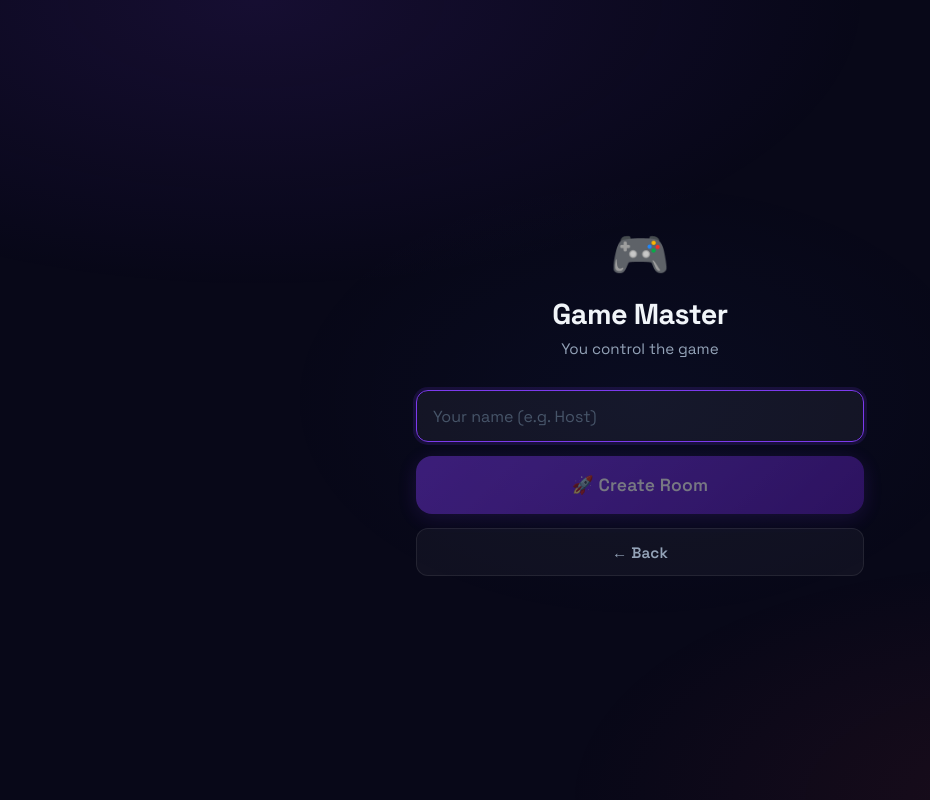
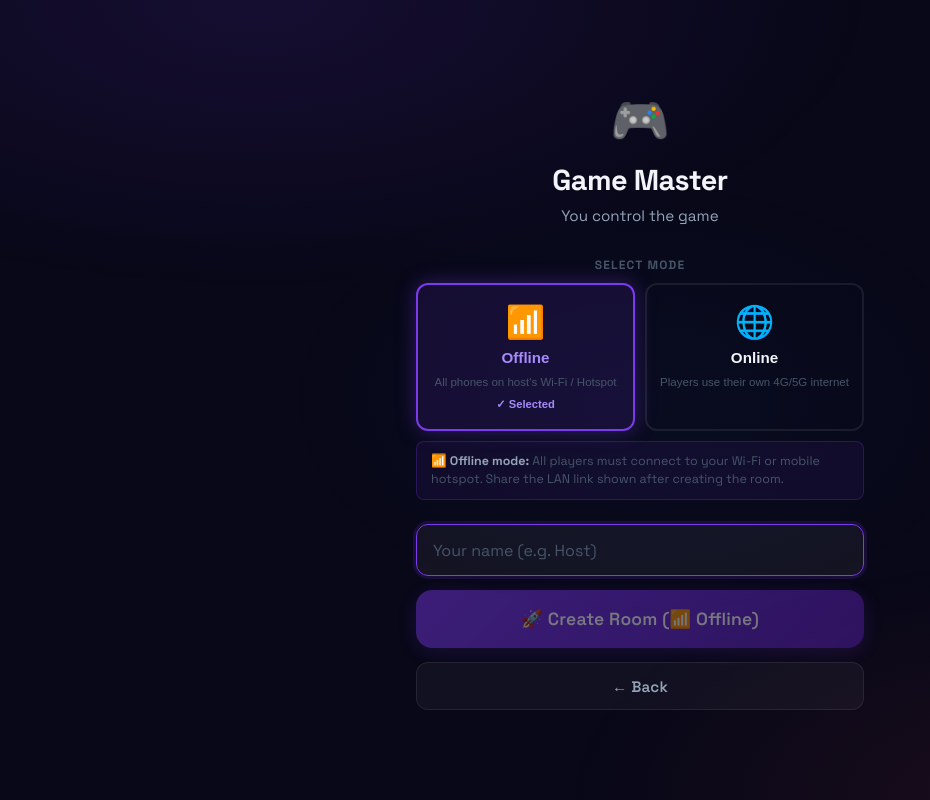
Before and after one commit to thamilselvan1215/IMPOSTER-GAME, a Next.js app in the folder client/: page /host in a window 1280 px wide. Shown: the whole page, without its empty margins (0-930 px from the left). Built offline with nearby package versions, Linux system fonts and the light colour scheme; no server answers.

Commit message:
Add Online/Offline mode selector on Game Master screen

```diff
--- a/client/src/components/HostDashboard.tsx
+++ b/client/src/components/HostDashboard.tsx
@@ -21,6 +21,7 @@ export default function HostDashboard() {
   const [nameEntered, setNameEntered] = useState(false);
   const [showQR, setShowQR] = useState(false);
   const [joinUrl, setJoinUrl] = useState('');
+  const [gameMode, setGameMode] = useState<'offline' | 'online'>('offline');
   const [imposterRevealed, setImposterRevealed] = useState<string[] | null>(null);
   const [copied, setCopied] = useState(false);
   // Playback position tracking (for seek slider)
@@ -37,8 +38,16 @@ export default function HostDashboard() {
     setTimeout(() => setToast(null), 3500);
   }, []);
 
-  // Build join URL for phones (replaces localhost with LAN IP if available)
+  // Build join URL based on game mode
   useEffect(() => {
+    if (gameMode === 'online') {
+      // Online mode: players use Vercel public URL
+      const vercelUrl = process.env.NEXT_PUBLIC_VERCEL_URL
+        ? `https://${process.env.NEXT_PUBLIC_VERCEL_URL}/join`
+        : `${window.location.protocol}//${window.location.host}/join`;
+      setJoinUrl(vercelUrl);
+    } else {
+      // Offline mode: players connect via host's LAN IP
       let hostname = window.location.hostname;
       const port = window.location.port ? `:${window.location.port}` : '';
       const protocol = window.location.protocol;
@@ -53,9 +62,9 @@ export default function HostDashboard() {
           // Fallback to window.location.hostname
         }
       }
-
       setJoinUrl(`${protocol}//${hostname}${port}/join`);
-  }, []);
+    }
+  }, [gameMode]);
 
   // Socket event listeners
   useEffect(() => {
@@ -327,7 +336,7 @@ export default function HostDashboard() {
   const allReady = players.filter((p) => p.isConnected).every((p) => p.isReady) && players.length > 0;
   const hasRoles = players.some((p) => p.role);
 
-  // ── Pre-room: enter host name ──────────────────────────────────────────────
+  // ── Pre-room: mode selection + enter host name ─────────────────────────────
   if (!nameEntered || !roomCode) {
     return (
       <div className="page-container" style={{ justifyContent: 'center' }}>
@@ -336,6 +345,78 @@ export default function HostDashboard() {
             <div style={{ fontSize: '3rem', marginBottom: '12px' }}>🎮</div>
             <h1 style={{ fontSize: '1.8rem', marginBottom: '8px' }}>Game Master</h1>
             <p style={{ color: 'var(--text-secondary)', fontSize: '0.95rem' }}>You control the game</p>
+          </div>
+
+          {/* ── Mode Selector ── */}
+          <div style={{ marginBottom: '24px' }}>
+            <div style={{ fontSize: '0.75rem', fontWeight: 700, letterSpacing: '0.1em', color: 'var(--text-muted)', marginBottom: '10px', textAlign: 'center' }}>SELECT MODE</div>
+            <div style={{ display: 'grid', gridTemplateColumns: '1fr 1fr', gap: '10px' }}>
+              {/* Offline Mode Card */}
+              <button
+                onClick={() => setGameMode('offline')}
+                style={{
+                  padding: '18px 12px',
+                  borderRadius: 'var(--radius-md)',
+                  border: `2px solid ${gameMode === 'offline' ? 'var(--crew-primary)' : 'var(--border-subtle)'}`,
+                  background: gameMode === 'offline' ? 'rgba(124,58,237,0.12)' : 'var(--card-bg)',
+                  boxShadow: gameMode === 'offline' ? '0 0 20px var(--crew-glow)' : 'none',
+                  cursor: 'pointer',
+                  transition: 'all 0.2s ease',
+                  textAlign: 'center',
+                  display: 'flex',
+                  flexDirection: 'column',
+                  alignItems: 'center',
+                  gap: '8px',
+                }}
+              >
+                <div style={{ fontSize: '2rem' }}>📶</div>
+                <div style={{ fontWeight: 800, fontSize: '0.95rem', color: gameMode === 'offline' ? 'var(--crew-light)' : 'var(--text-primary)' }}>Offline</div>
+                <div style={{ fontSize: '0.72rem', color: 'var(--text-muted)', lineHeight: 1.4 }}>All phones on host's Wi-Fi / Hotspot</div>
+                {gameMode === 'offline' && <div style={{ fontSize: '0.7rem', color: 'var(--crew-light)', fontWeight: 600 }}>✓ Selected</div>}
+              </button>
+
+              {/* Online Mode Card */}
+              <button
+                onClick={() => setGameMode('online')}
+                style={{
+                  padding: '18px 12px',
+                  borderRadius: 'var(--radius-md)',
+                  border: `2px solid ${gameMode === 'online' ? '#3b82f6' : 'var(--border-subtle)'}`,
+                  background: gameMode === 'online' ? 'rgba(59,130,246,0.12)' : 'var(--card-bg)',
+                  boxShadow: gameMode === 'online' ? '0 0 20px rgba(59,130,246,0.3)' : 'none',
+                  cursor: 'pointer',
+                  transition: 'all 0.2s ease',
+                  textAlign: 'center',
+                  display: 'flex',
+                  flexDirection: 'column',
+                  alignItems: 'center',
+                  gap: '8px',
+                }}
+              >
+                <div style={{ fontSize: '2rem' }}>🌐</div>
+                <div style={{ fontWeight: 800, fontSize: '0.95rem', color: gameMode === 'online' ? '#93c5fd' : 'var(--text-primary)' }}>Online</div>
+                <div style={{ fontSize: '0.72rem', color: 'var(--text-muted)', lineHeight: 1.4 }}>Players use their own 4G/5G internet</div>
+                {gameMode === 'online' && <div style={{ fontSize: '0.7rem', color: '#93c5fd', fontWeight: 600 }}>✓ Selected</div>}
+              </button>
+            </div>
+
+            {/* Mode Info Banner */}
+            <div style={{
+              marginTop: '10px',
+              padding: '10px 14px',
+              background: gameMode === 'offline' ? 'rgba(124,58,237,0.08)' : 'rgba(59,130,246,0.08)',
+              borderRadius: 'var(--radius-sm)',
+              border: `1px solid ${gameMode === 'offline' ? 'rgba(124,58,237,0.25)' : 'rgba(59,130,246,0.25)'}`,
+              fontSize: '0.78rem',
+              color: 'var(--text-muted)',
+              lineHeight: 1.5,
+            }}>
+              {gameMode === 'offline' ? (
+                <>📶 <strong style={{ color: 'var(--text-secondary)' }}>Offline mode:</strong> All players must connect to your Wi-Fi or mobile hotspot. Share the LAN link shown after creating the room.</>
+              ) : (
+                <>🌐 <strong style={{ color: 'var(--text-secondary)' }}>Online mode:</strong> Players join from anywhere using the Vercel link. Each player can use their own mobile data or any Wi-Fi.</>
+              )}
+            </div>
           </div>
 
           <div style={{ display: 'flex', flexDirection: 'column', gap: '14px' }}>
@@ -373,7 +454,7 @@ export default function HostDashboard() {
                   <span>Creating Room...</span>
                 </>
               ) : (
-                '🚀 Create Room'
+                `🚀 Create Room (${gameMode === 'offline' ? '📶 Offline' : '🌐 Online'})`
               )}
             </button>
 
```
Lines whose indentation alone changed are shown as unchanged.
